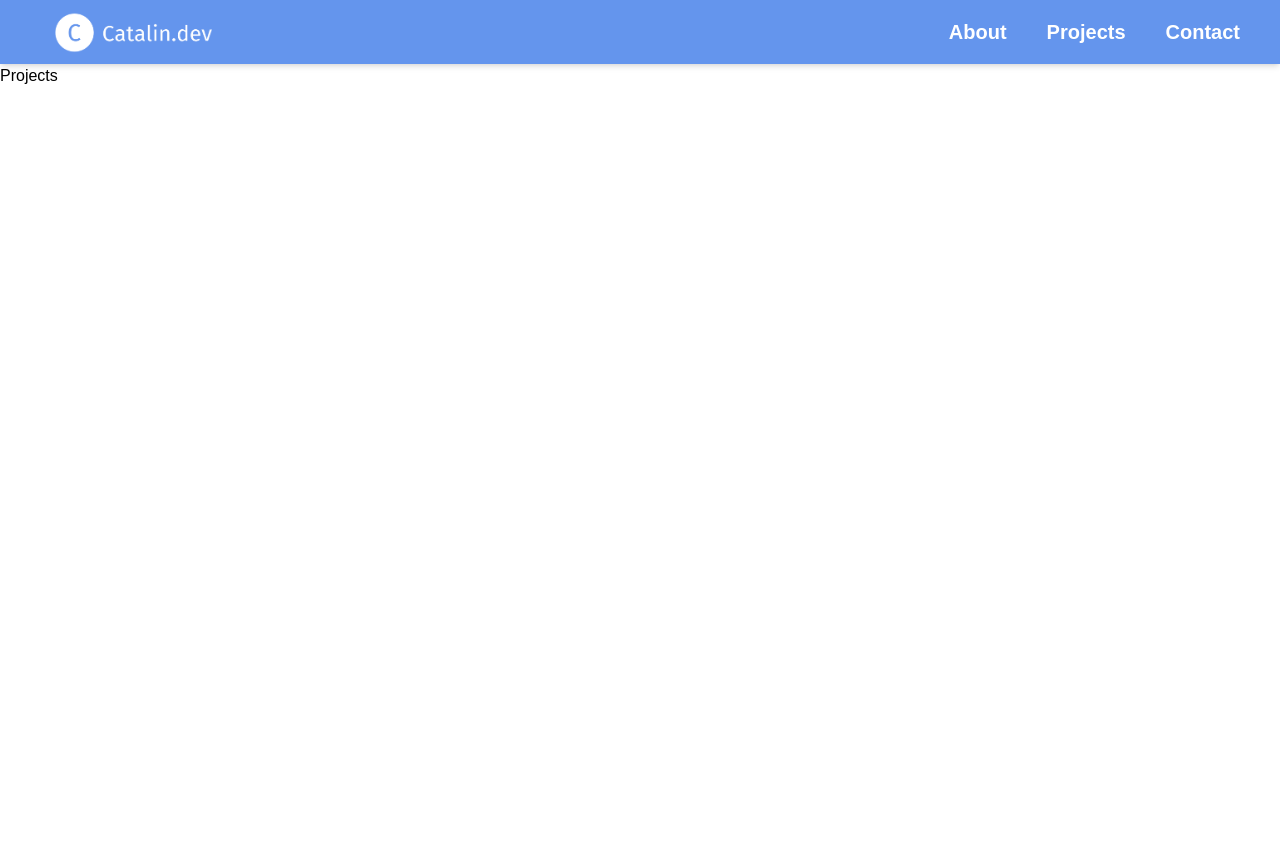
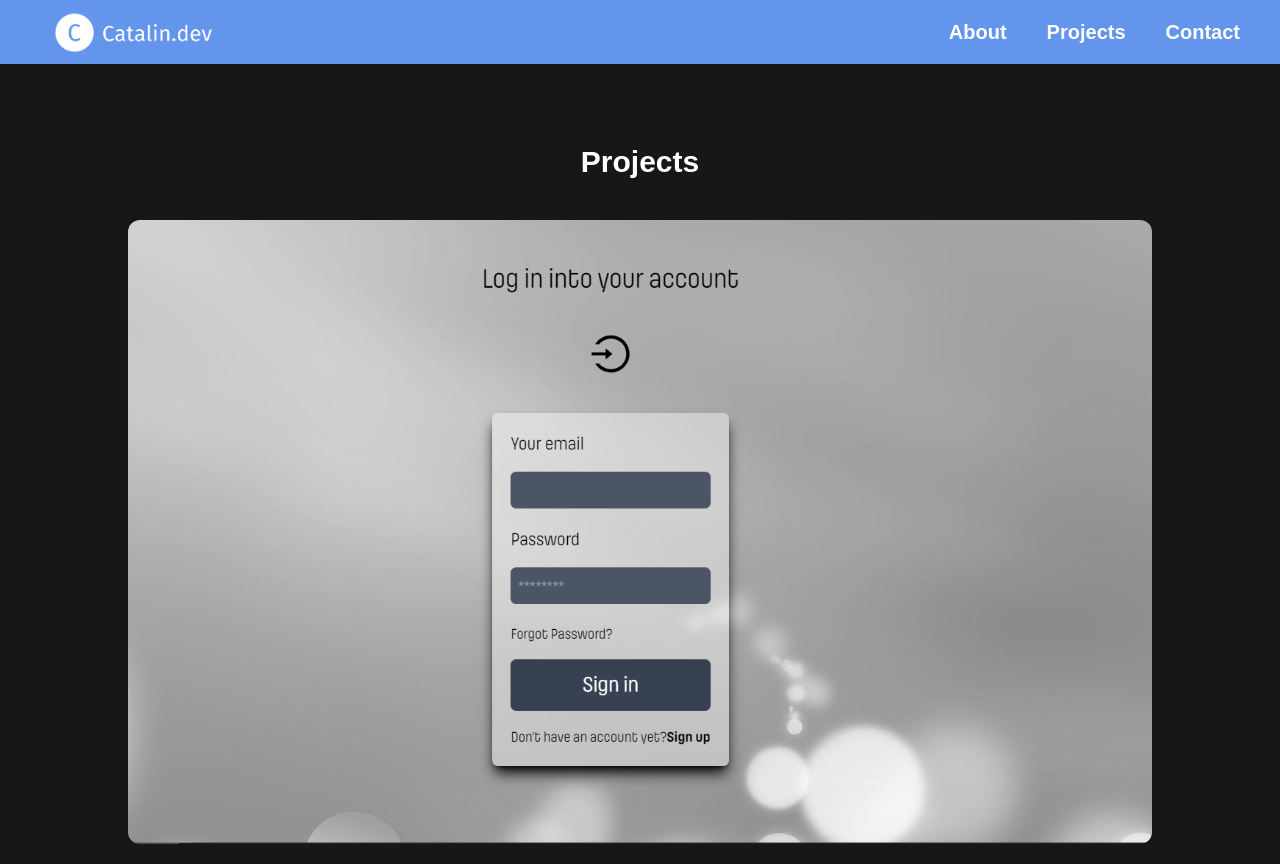
Before and after one commit to copreapt/my-portfolio-website, a React (Vite) app: page /projects in a window 1280 px wide. Before the commit the page ends 800 px from the top, so only its background shows below. Built offline with nearby package versions, Linux system fonts and the light colour scheme; a web font is replaced by a local one.

Commit message:
changes to projects page

```diff
--- a/src/pages/Projects.jsx
+++ b/src/pages/Projects.jsx
@@ -1,9 +1,38 @@
 import React from 'react'
+import { Link } from 'react-router-dom';
+import { projects } from '../utils';
 
 const Projects = () => {
   return (
-    <div>Projects</div>
-  )
+    <main className="h-screen flex flex-col overflow-y-auto bg-[#171717]">
+      <div className="mt-20 text-center">
+        <h1 className="text-white text-3xl font-semibold">Projects</h1>
+      </div>
+      <section className="w-[80%]  mx-auto mt-10 h-max space-y-10">
+        {projects.map((project) => {
+          return (
+            <div className="rounded-xl flex flex-col" key={project.id}>
+              <img src={project.img} alt="app preview" className="rounded-xl" />
+              <h1 className="text-white text-xl text-center pt-5">
+                Done Using
+              </h1>
+              <p className="text-center text-white text-xl">
+                {project.doneUsing}
+              </p>
+              <div className="flex justify-evenly space-x-3 mt-10 mx-4">
+                <button className="p-2 bg-[#6495ED] rounded-full w-[80%] text-white">
+                  <Link to={project.gitHub}>GitHub</Link>
+                </button>
+                <button className="p-2 bg-[#6495ED] rounded-full w-[80%] text-white">
+                  <Link to={project.liveDemo}>Live Demo</Link>
+                </button>
+              </div>
+            </div>
+          );
+        })}
+      </section>
+    </main>
+  );
 }
 
 export default Projects
--- a/src/utils.jsx
+++ b/src/utils.jsx
@@ -8,6 +8,8 @@ import {
 } from "react-icons/bi";
 import {IoLogoJavascript} from 'react-icons/io'
 import { SiAuth0, SiNetlify } from "react-icons/si";
+// import img1 from "../src/assets/mess-app.png"
+// import img2 from "../src/assets/akinator-app.png"
 
 
 
@@ -114,3 +116,21 @@ export const profileLinks = [
     icon: <AiOutlineFieldTime />,
   },
 ];
+
+
+export const projects = [
+  {
+    id: 1,
+    img: "../src/assets/mess-app.png",
+    doneUsing: "React Js + Firebase",
+    gitHub: "https://github.com/copreapt/messenger-app",
+    liveDemo: "https://cata-react-mess-app.netlify.app/",
+  },
+  {
+    id: 2,
+    img: "../src/assets/aki-app.png",
+    doneUsing: "React Js + Firebase",
+    gitHub: "https://github.com/copreapt/akinator-app",
+    liveDemo: "https://catalin-akinator-app.netlify.app/",
+  },
+];
```
Also changed, not shown: src/assets/aki-app.png (added), src/assets/mess-app.png (added).
